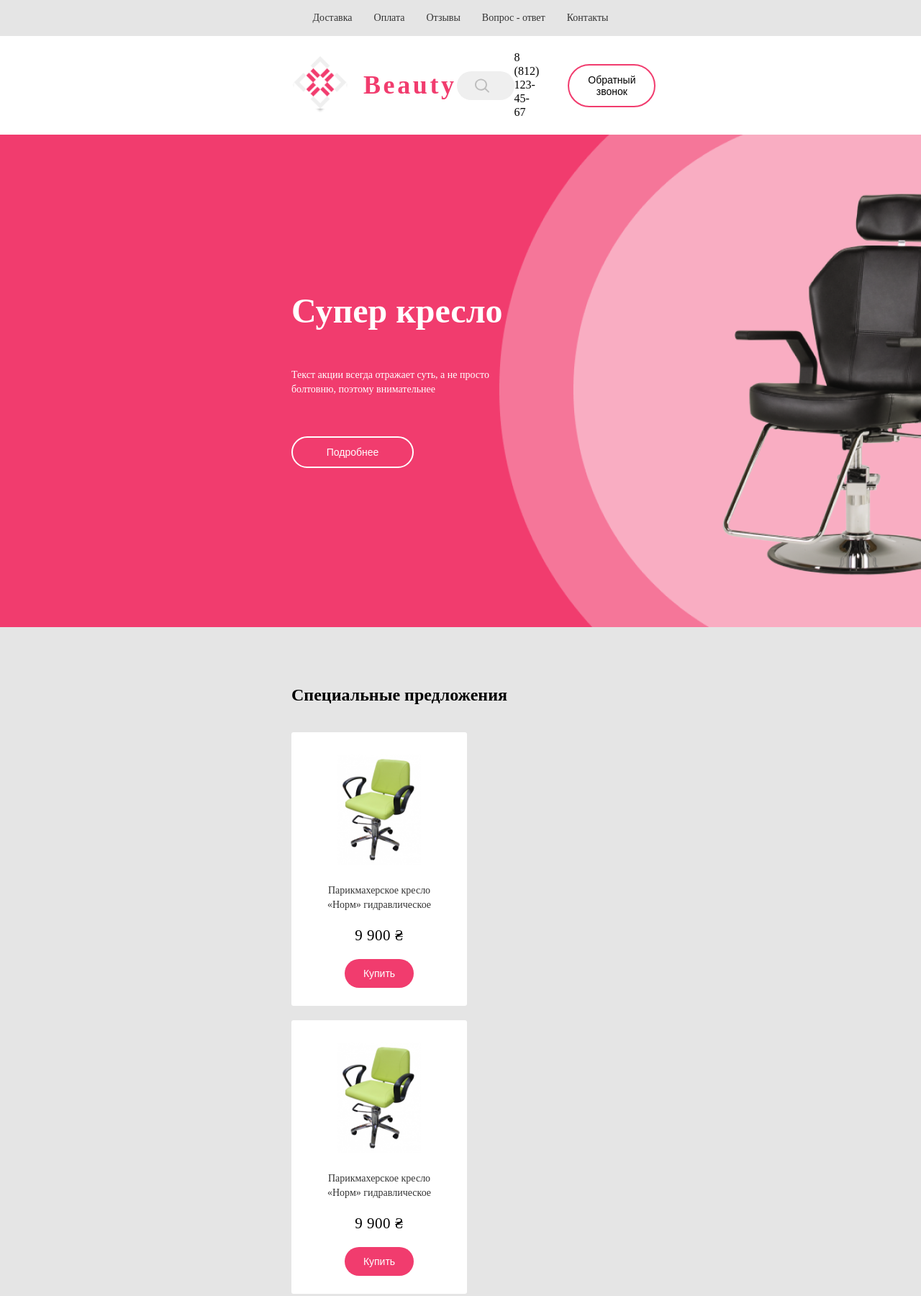
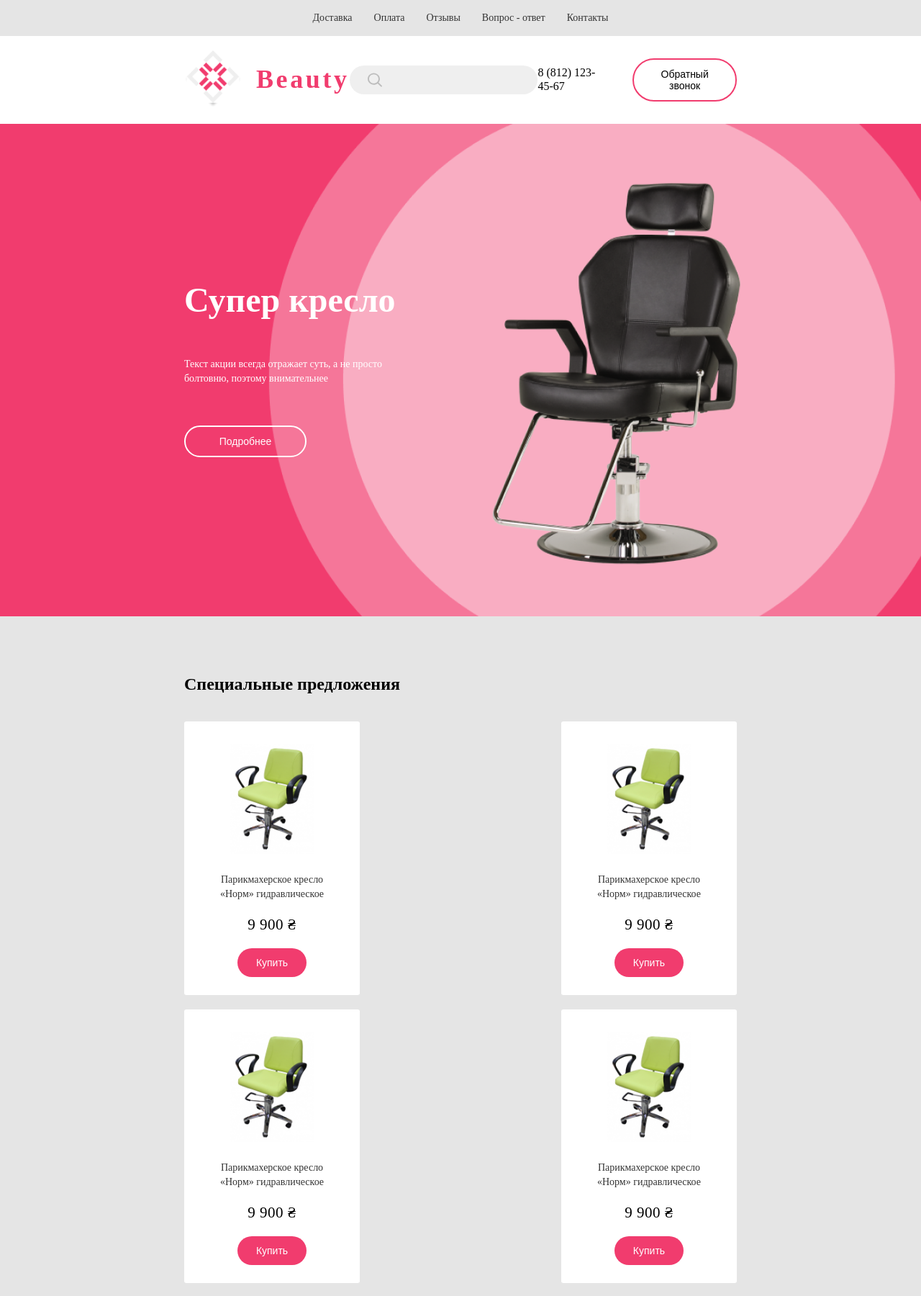
Before and after one commit to beastbs/chairs-shop-online, a website with bundled scripts: page index.html in a window 1280 px wide. Shown: the top 1800 px of the page at 72% size. Built offline with nearby package versions, Linux system fonts and the light colour scheme; files whose address does not match are found by name.

Commit message:
updated wrapper class, footer and super-product

```diff
--- a/index.html
+++ b/index.html
@@ -212,7 +212,6 @@
 		<!--SPECIAL-PRODUCTS-->
 
 		<!--INFO-BLOCKS-->
-
 		<section class="info-blocks">
 
 			<div class="info-blocks__wrapper wrapper">
@@ -263,12 +262,9 @@
 			</div>
 
 		</section>
-
 		<!--INFO-BLOCK-->
 
 		<!--SPONSOR-BLOCK-->
-
-
 		<section class="sponsors-block">
 			<div class="sponsors-block__wrapper wrapper">
 
@@ -394,7 +390,6 @@
 
 			</div>
 		</section>
-
 		<!--SPONSOR-ITEM-BLOCK-->
 
 		<!-- RECENTLY VIEWED OFFERS -->
@@ -556,11 +551,10 @@
 			</div>
 		</div>
 	</footer>
-
 	<!-- FOOTER -->
 
 	<!-- COPYRIGHT -->
-	<div class="copyright">
+	<section class="copyright">
 		<div class="copyright__wrapper wrapper">
 			<div class="copyright__text">
 				Лучший магазин (с) 2021 Все права защищены. Интернет-магазин оборудования для салонов красоты
@@ -572,7 +566,7 @@
 			Политика конфиденциальности
 			</a>
 		</div>
-	</div>
+	</section>
 	<!-- COPYRIGHT -->
 
 </body>
--- a/src/scss/common/_social-link.scss
+++ b/src/scss/common/_social-link.scss
@@ -1,5 +1,6 @@
 $social-link-size: 45px;
 $social-link-icon-size: 60%;
+$social-link-hover-color: rgb(229, 229, 230);
 
 .social-link{
 	display: flex;
@@ -8,9 +9,13 @@ $social-link-icon-size: 60%;
 
 	border: 2px solid $primary1;
 	border-radius: 50%;
+	background: $primary2;
 
 	width: $social-link-size;
 	height: $social-link-size;
+	&:hover{
+		background: $social-link-hover-color;
+	}
 
 	&__icon{
 		width: $social-link-icon-size;
--- a/src/scss/global/_global.scss
+++ b/src/scss/global/_global.scss
@@ -1,3 +1,5 @@
+$wrapper-width: 60%;
+
 * {
 	padding: 0;
 	margin: 0;
@@ -30,6 +32,12 @@ button{
 }
 
 .wrapper{
-	padding-left: 405px!important;
-	padding-right: 405px!important;
+	width: $wrapper-width;
 }
+
+header,
+footer,
+section{
+	display: flex;
+	justify-content: center;
+}
--- a/src/scss/modules/_footer.scss
+++ b/src/scss/modules/_footer.scss
@@ -13,6 +13,9 @@
 	&__social-link:not(:last-child){
 		margin-right: 20px;
 	}
+	&__social-link:hover{
+		border-bottom-color: $primary1;
+	}
 
 	&__location-text{
 		font-size: 1.4rem;
--- a/src/scss/modules/_super-product.scss
+++ b/src/scss/modules/_super-product.scss
@@ -1,6 +1,11 @@
+$super-produc-background-height: 684px;
+
 .super-product{
-	height: 684px;
+	height: $super-produc-background-height;
 	background-image: url("../assets/super-product/background.png");
+	background-repeat: no-repeat;
+	background-size: cover;
+	background-position: center;
 	color:$main-text-color;
 
 	&__wrapper{
```
Also changed, not shown: src/css/index.css.
